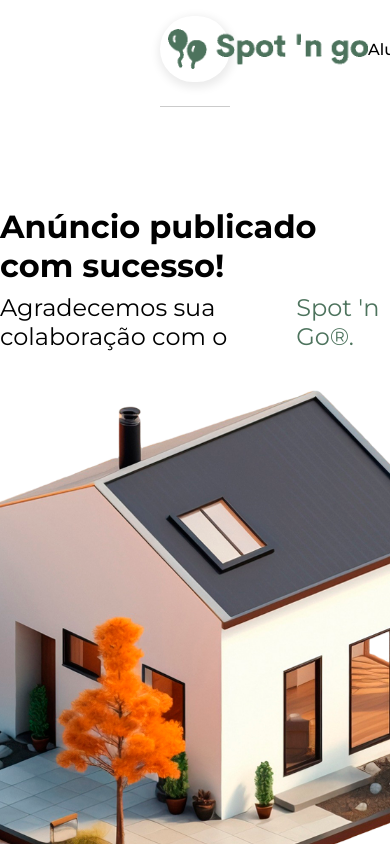
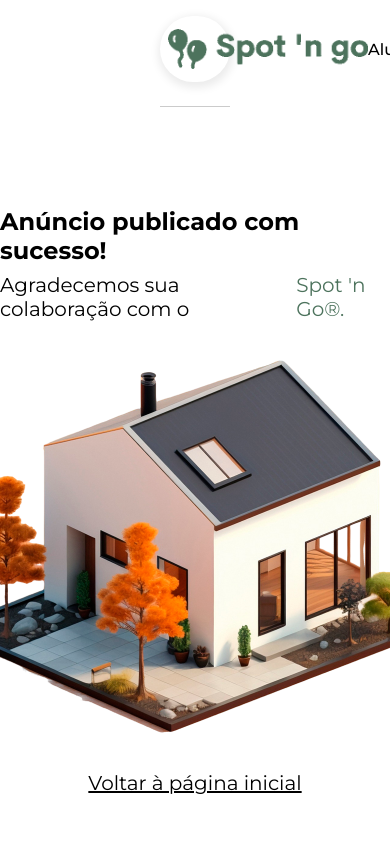
Before and after one commit to Hackathon-spotngo-2024/HackathonIFC2024-frontend, a Vue app: page /anuncio-publicado in a window 390 px wide. Shown: the top 844 px of the page. Built offline with nearby package versions, Linux system fonts and the light colour scheme.

Commit message:
Feat #10: Responsividade dos componentes AnuncioPasso3 , 4 e AnuncioPublicadoPage

```diff
--- a/src/components/AnunciarComponents/AnunciarPasso3Component.vue
+++ b/src/components/AnunciarComponents/AnunciarPasso3Component.vue
@@ -217,4 +217,28 @@ input[type='number'] {
 .avancar-e-voltar-botoes {
   margin-top: 20%;
 }
+
+@media (max-width: 1360px) {
+  .imagem-casa img  {
+    width: 600px;
+  }
+  .etapa-3-infos {
+    width: 400px;
+  }
+  h1, .limite-visitantes-wrapper > label, .preco-wrapper > label {
+    font-size: 24px;
+  }
+}
+
+@media (max-width: 1100px) {
+  .imagem-casa {
+    display: none;
+  }
+  .limite-visitantes-wrapper, .preco-wrapper, .preco-input-wrapper {
+    align-items: center;
+  }
+  #preco-input {
+    width: 100px;
+  }
+}
 </style>
--- a/src/components/AnunciarComponents/AnunciarPasso4Component.vue
+++ b/src/components/AnunciarComponents/AnunciarPasso4Component.vue
@@ -242,4 +242,25 @@ p {
   justify-content: end;
   align-items: center;
 }
+
+@media (max-width: 1160px) {
+  h1, h2 {
+    font-size: 24px;
+  }
+  .mensagem {
+    margin-bottom: 2rem;
+  }
+  .conteudo {
+    flex-direction: column;
+    gap: 5rem;
+    justify-content: center;
+    align-items: center;
+  }
+  .botoes-wrapper {
+    margin-top: 2rem;
+  }
+  .texto-imagens {
+    align-items: center;
+  }
+}
 </style>
--- a/src/views/AnuncioPublicadoPage.vue
+++ b/src/views/AnuncioPublicadoPage.vue
@@ -64,6 +64,33 @@ const linkToHome = ref('Voltar à página inicial')
 }
 
 .imagem-publicado img {
-  scale: 0.7;
+  width: 700px;
+}
+
+@media (max-width: 1000px) {
+  h1 {
+    font-size: 24px;
+  }
+  .mensagem-spotngo, .link-home {
+    font-size: 20px;
+  }
+  .imagem-publicado {
+    width: 760px;
+    display: flex;
+    justify-content: center;
+  }
+  .imagem-publicado img {
+    width: 650px;
+  }
+}
+
+@media (max-width: 760px) {
+  .imagem-publicado {
+    width: 500px;
+    height: 450px;
+  }
+  .imagem-publicado img {
+    width: 500px;
+  }
 }
 </style>
```
